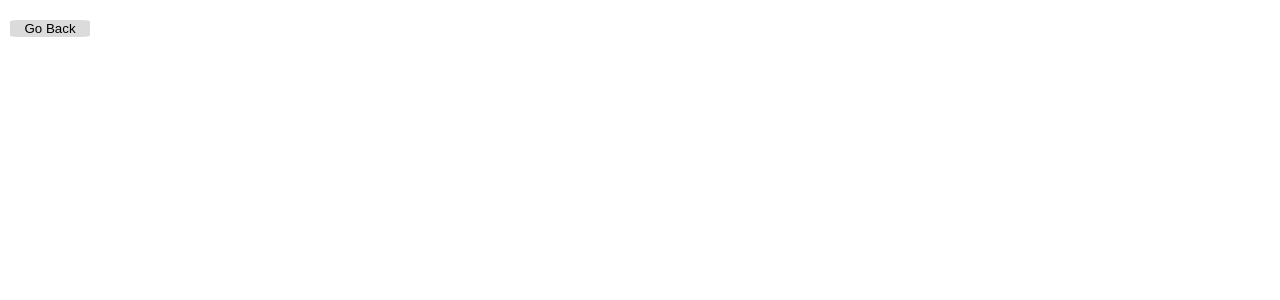
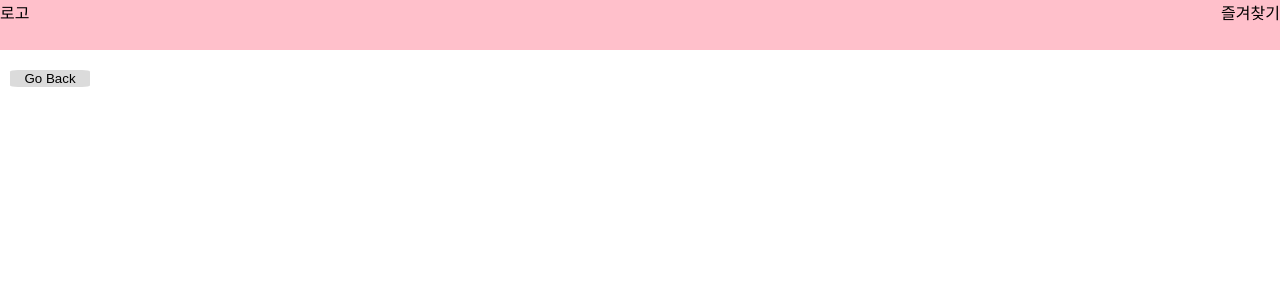
Before and after one commit to woobba94/cocktail.vercel.com, a Next.js app: page /favorites in a window 1280 px wide. Shown: the top 300 px of the page. Built offline with nearby package versions, Linux system fonts and the light colour scheme.

Commit message:
💄 Feat: Set common layout & add image background

```diff
--- a/src/components/Header.tsx
+++ b/src/components/layouts/Header.tsx
@@ -16,8 +16,12 @@ const Header = () => {
 const HeaderContainer = styled.div`
   display: flex;
   justify-content: space-between;
-  background-color: tomato;
+  position: fixed;
+  width: 100%;
+  top: 0;
+  background-color: pink;
   height: 50px;
+  z-index: 2;
 `;
 
 export default Header;
--- /dev/null
+++ b/src/components/layouts/Layout.tsx
@@ -0,0 +1,24 @@
+import React from 'react';
+import styled from 'styled-components';
+import Header from './Header';
+
+// React.FC를 사용할 때는 props 의 타입을 Generics 로 넣어서 사용
+// props 에 기본적으로 children 이 들어가있다
+// 컴포넌트의 defaultProps, propTypes, contextTypes 를 설정 할 때 자동완성
+export const Layout: React.FC = ({ children }) => {
+  return (
+    <Container>
+      <Header />
+      <Content>{children}</Content>
+    </Container>
+  );
+};
+
+const Container = styled.main`
+  position: relative;
+  display: block;
+`;
+
+const Content = styled.article`
+  margin-top: 50px;
+`;
--- a/src/pages/_app.tsx
+++ b/src/pages/_app.tsx
@@ -1,18 +1,13 @@
 import '../styles/globals.css';
 import type { AppProps } from 'next/app';
-import styled from 'styled-components';
+import { Layout } from 'src/components/layouts/Layout';
 
 function MyApp({ Component, pageProps }: AppProps) {
   return (
-    <App>
+    <Layout>
       <Component {...pageProps} />
-    </App>
+    </Layout>
   );
 }
 
-const App = styled.div`
-  position: relative;
-  display: block;
-`;
-
 export default MyApp;
--- a/src/pages/index.tsx
+++ b/src/pages/index.tsx
@@ -3,7 +3,6 @@ import ResultContainer from 'src/components/ResultContainer';
 import { useEffect, useState } from 'react';
 import { API_ENDPOINT } from 'src/constants';
 import SearchContainer from 'src/components/SearchContainer';
-import Header from 'src/components/Header';
 import styled from 'styled-components';
 
 const Home: NextPage = () => {
@@ -44,7 +43,7 @@ const Home: NextPage = () => {
   return (
     <>
       <TopContainer>
-        <Header />
+        {/* <Header /> */}
         <SearchContainer
           selectedList={selectedList}
           setSelectedList={setSelectedList}
@@ -61,7 +60,7 @@ const Home: NextPage = () => {
 
 const TopContainer = styled.div`
   position: fixed;
-  top: 0;
+  top: 50px;
   z-index: 2;
 `;
 const BottomContainer = styled.div`
```
Also changed, not shown: src/components/ResultCard.tsx (+10 -14 lines).
